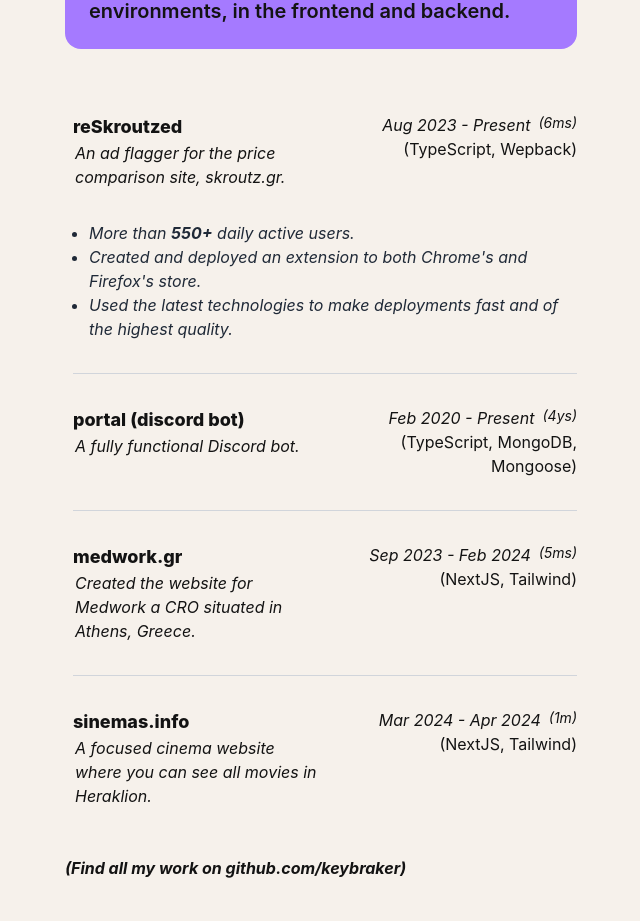
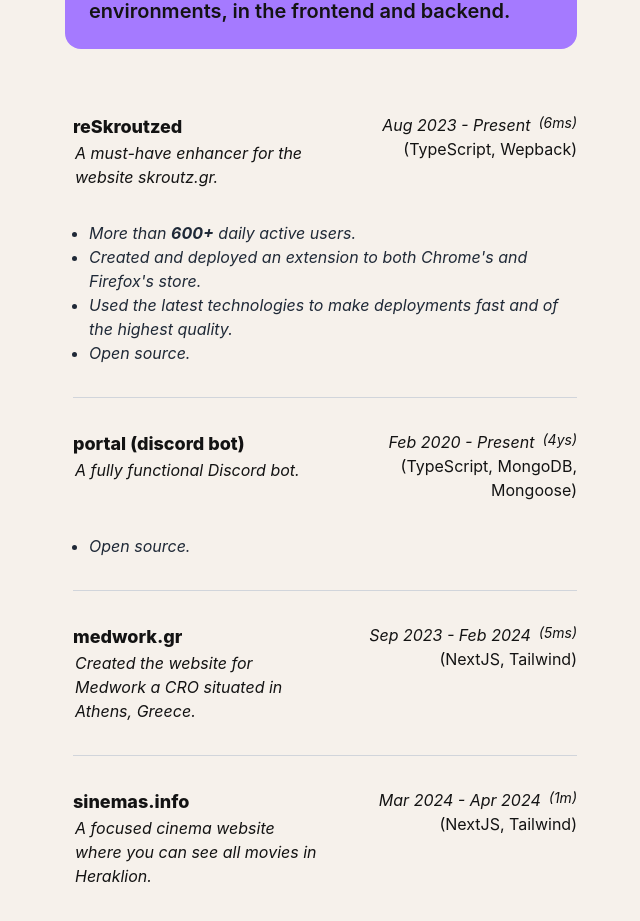
Before and after one commit to keybraker/keybraker.github.io, a Next.js app: page / in a window 1280 px wide. Shown: the part 2735-3656 px from the top of the page, without its empty margins (319-959 px from the left). Built offline with nearby package versions, Linux system fonts and the light colour scheme.

Commit message:
Update reskroutzed stats

```diff
--- a/src/abilities/projects.tsx
+++ b/src/abilities/projects.tsx
@@ -7,12 +7,13 @@ const projects: ShowcaseType[] = [
     end: null,
     title:
       '<a href="https://github.com/keybraker/skroutz-sponsored-flagger" rel="noopener noreferrer" target="_blank" class="hover:underline">reSkroutzed</a>',
-    info: 'An ad flagger for the price comparison site, <a href="https://skroutz.gr" rel="noopener noreferrer" target="_blank" class="hover:underline">skroutz.gr</a>.',
+    info: 'A must-have enhancer for the  website <a href="https://skroutz.gr" rel="noopener noreferrer" target="_blank" class="hover:underline">skroutz.gr</a>.',
     position: "(TypeScript, Wepback)",
     description: [
-      "More than <b>550+</b> daily active users.",
+      "More than <b>600+</b> daily active users.",
       "Created and deployed an extension to both Chrome's and Firefox's store.",
       "Used the latest technologies to make deployments fast and of the highest quality.",
+      "Open source.",
     ],
   },
   {
@@ -22,6 +23,9 @@ const projects: ShowcaseType[] = [
       '<a href="https://github.com/The-Portal-Bot/Portal" rel="noopener noreferrer" target="_blank" class="hover:underline">portal (discord bot)</a>',
     info: "A fully functional Discord bot.",
     position: "(TypeScript, MongoDB, Mongoose)",
+    description: [
+      "Open source.",
+    ],
   },
   // {
   //   start: "2017",
```
